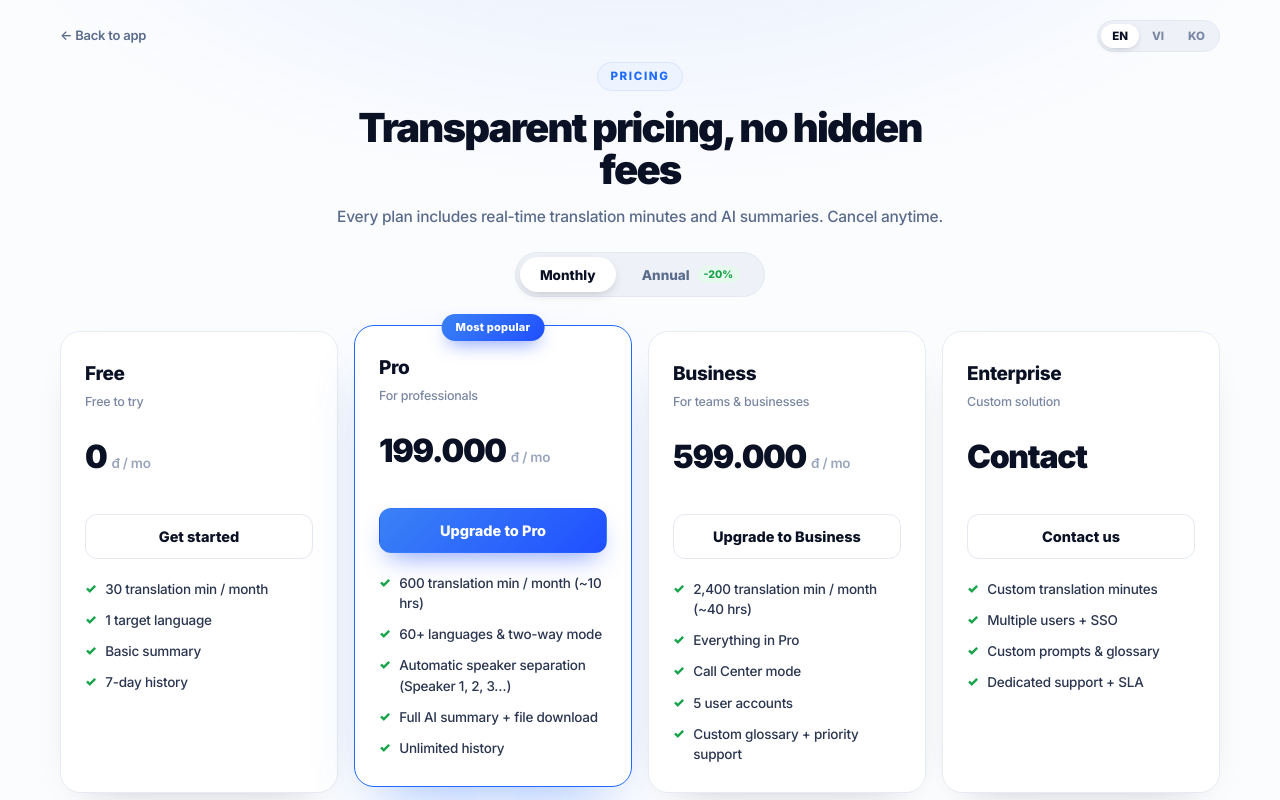
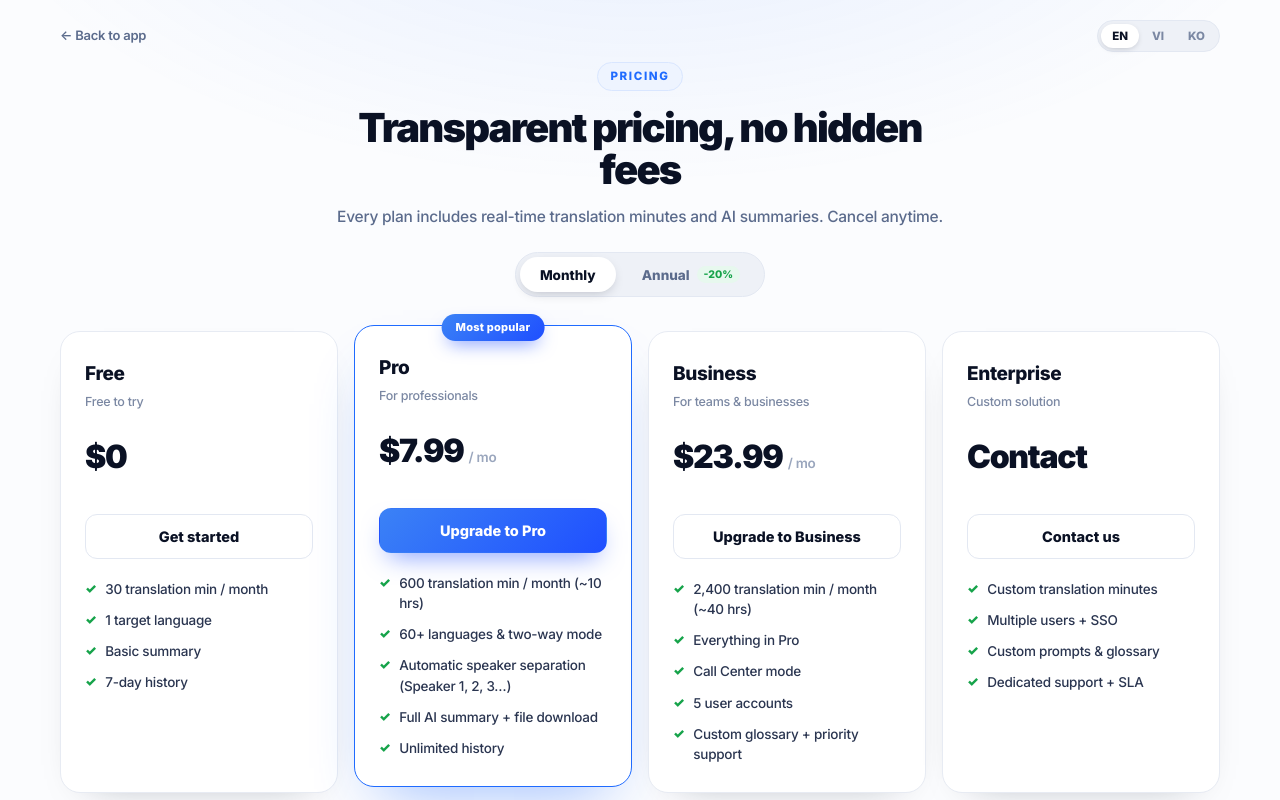
Before and after one commit to james-fsoft/meetAI, a Next.js app: page /pricing in a window 1280 px wide. Shown: the top 800 px of the page. Built offline with nearby package versions, Linux system fonts and the light colour scheme.

Commit message:
Pricing: currency follows language (VI=đ, EN=USD, KO=KRW)
Co-Authored-By: Claude Opus 4.8 <noreply@anthropic.com>

```diff
--- a/app/pricing/page.tsx
+++ b/app/pricing/page.tsx
@@ -4,19 +4,19 @@ import { useState } from "react";
 import { useLang, type Lang } from "@/lib/use-lang";
 import LangSwitch from "../LangSwitch";
 
-// Numeric plan data (prices are in VND, language-independent).
-type PlanBase = {
-  id: string; priceMonthly: string; priceAnnual?: string; annualTotal?: string;
-  highlight?: boolean;
-};
+// Plan identity only — prices live per-language (currency follows the language).
+type PlanBase = { id: string; highlight?: boolean };
 const PLANS: PlanBase[] = [
-  { id: "free", priceMonthly: "0" },
-  { id: "pro", priceMonthly: "199.000", priceAnnual: "159.000", annualTotal: "1.910.000", highlight: true },
-  { id: "business", priceMonthly: "599.000", priceAnnual: "479.000", annualTotal: "5.750.000" },
-  { id: "enterprise", priceMonthly: "—" },
+  { id: "free" },
+  { id: "pro", highlight: true },
+  { id: "business" },
+  { id: "enterprise" },
 ];
 
-type PlanText = { name: string; tagline: string; cta: string; tag?: string; features: string[] };
+type PlanText = {
+  name: string; tagline: string; cta: string; tag?: string; features: string[];
+  priceMonthly?: string; priceAnnual?: string; annualTotal?: string;
+};
 type Dict = {
   back: string; eyebrow: string; h1: string; sub: string;
   monthly: string; annual: string; period: string; contact: string;
@@ -31,18 +31,20 @@ const T: Record<Lang, Dict> = {
   en: {
     back: "← Back to app", eyebrow: "PRICING", h1: "Transparent pricing, no hidden fees",
     sub: "Every plan includes real-time translation minutes and AI summaries. Cancel anytime.",
-    monthly: "Monthly", annual: "Annual", period: "đ / mo", contact: "Contact",
-    billedYear: (x) => `Billed ${x}đ / year`, busy: "Opening…",
+    monthly: "Monthly", annual: "Annual", period: "/ mo", contact: "Contact",
+    billedYear: (x) => `Billed ${x} / year`, busy: "Opening…",
     trust: ["✓ Cancel anytime", "✓ No hidden fees", "✓ Private — we don't sell data"],
     refTitle: "Invite friends — you both get 60 minutes",
     refSub: "Share your referral link. When a friend signs up, you both get 60 free translation minutes. No limit on invites.",
     refCta: "Get invite link →",
     plans: {
-      free: { name: "Free", tagline: "Free to try", cta: "Get started",
+      free: { name: "Free", tagline: "Free to try", cta: "Get started", priceMonthly: "$0",
         features: ["30 translation min / month", "1 target language", "Basic summary", "7-day history"] },
       pro: { name: "Pro", tagline: "For professionals", cta: "Upgrade to Pro", tag: "Most popular",
+        priceMonthly: "$7.99", priceAnnual: "$6.39", annualTotal: "$76.99",
         features: ["600 translation min / month (~10 hrs)", "60+ languages & two-way mode", "Automatic speaker separation (Speaker 1, 2, 3…)", "Full AI summary + file download", "Unlimited history"] },
       business: { name: "Business", tagline: "For teams & businesses", cta: "Upgrade to Business",
+        priceMonthly: "$23.99", priceAnnual: "$19.19", annualTotal: "$229.99",
         features: ["2,400 translation min / month (~40 hrs)", "Everything in Pro", "Call Center mode", "5 user accounts", "Custom glossary + priority support"] },
       enterprise: { name: "Enterprise", tagline: "Custom solution", cta: "Contact us",
         features: ["Custom translation minutes", "Multiple users + SSO", "Custom prompts & glossary", "Dedicated support + SLA"] },
@@ -57,18 +59,20 @@ const T: Record<Lang, Dict> = {
   vi: {
     back: "← Quay lại app", eyebrow: "BẢNG GIÁ", h1: "Giá minh bạch, không phí ẩn",
     sub: "Mọi gói đã gồm phút dịch real-time và tóm tắt AI. Huỷ bất cứ lúc nào.",
-    monthly: "Theo tháng", annual: "Theo năm", period: "đ / tháng", contact: "Liên hệ",
-    billedYear: (x) => `Thanh toán ${x}đ / năm`, busy: "Đang mở…",
+    monthly: "Theo tháng", annual: "Theo năm", period: "/ tháng", contact: "Liên hệ",
+    billedYear: (x) => `Thanh toán ${x} / năm`, busy: "Đang mở…",
     trust: ["✓ Huỷ bất cứ lúc nào", "✓ Không phí ẩn", "✓ Bảo mật — không bán dữ liệu"],
     refTitle: "Mời bạn bè — cả hai cùng được tặng 60 phút",
     refSub: "Chia sẻ link giới thiệu của bạn. Khi bạn bè đăng ký, cả hai nhận thêm 60 phút dịch miễn phí. Không giới hạn số lượt mời.",
     refCta: "Lấy link mời →",
     plans: {
-      free: { name: "Free", tagline: "Dùng thử miễn phí", cta: "Bắt đầu",
+      free: { name: "Free", tagline: "Dùng thử miễn phí", cta: "Bắt đầu", priceMonthly: "0đ",
         features: ["30 phút dịch / tháng", "1 ngôn ngữ đích", "Tóm tắt cơ bản", "Lịch sử 7 ngày"] },
       pro: { name: "Pro", tagline: "Cho cá nhân chuyên nghiệp", cta: "Nâng cấp Pro", tag: "Phổ biến nhất",
+        priceMonthly: "199.000đ", priceAnnual: "159.000đ", annualTotal: "1.910.000đ",
         features: ["600 phút dịch / tháng (~10 giờ)", "Đa ngôn ngữ 60+ & chế độ song ngữ", "Tách giọng tự động (Speaker 1, 2, 3…)", "Tóm tắt AI đầy đủ + tải file", "Lịch sử không giới hạn"] },
       business: { name: "Business", tagline: "Cho đội nhóm & doanh nghiệp", cta: "Nâng cấp Business",
+        priceMonthly: "599.000đ", priceAnnual: "479.000đ", annualTotal: "5.750.000đ",
         features: ["2.400 phút dịch / tháng (~40 giờ)", "Toàn bộ tính năng Pro", "Call Center mode", "5 tài khoản người dùng", "Từ điển riêng + hỗ trợ ưu tiên"] },
       enterprise: { name: "Enterprise", tagline: "Giải pháp theo nhu cầu", cta: "Liên hệ",
         features: ["Phút dịch tuỳ chỉnh", "Nhiều người dùng + SSO", "Tuỳ chỉnh prompt & từ điển", "Dedicated support + SLA"] },
@@ -77,24 +81,26 @@ const T: Record<Lang, Dict> = {
       { q: "“Phút dịch” là gì?", a: "Số phút âm thanh được dịch trực tiếp hoặc tạo biên bản. Họp 30 phút = 30 phút dịch. Hạn mức làm mới mỗi tháng." },
       { q: "Đa ngôn ngữ và song ngữ khác gì?", a: "Đa ngôn ngữ: tự nhận diện rồi dịch sang 1 ngôn ngữ. Song ngữ: chọn 2 ngôn ngữ, nói tiếng nào ra tiếng còn lại." },
       { q: "Trả theo năm tiết kiệm bao nhiêu?", a: "Trả theo năm được giảm 20% so với trả tháng — tương đương được tặng hơn 2 tháng dùng miễn phí." },
-      { q: "Đổi hoặc huỷ gói được không?", a: "Được. Nâng/hạ/huỷ bất cứ lúc nào, dùng đến hết chu kỳ đã trả." },
+      { q: "Đổi hoặc huỷ gói được không?", a: "Được. Nâng/hạ/huỷ bất cứ lúc nào, dùng đến hết chu kỳ đã thanh toán." },
     ],
   },
   ko: {
     back: "← 앱으로", eyebrow: "요금제", h1: "투명한 가격, 숨은 비용 없음",
     sub: "모든 요금제에 실시간 번역 시간과 AI 요약이 포함됩니다. 언제든 해지 가능합니다.",
-    monthly: "월간", annual: "연간", period: "đ / 월", contact: "문의",
-    billedYear: (x) => `연 ${x}đ 청구`, busy: "여는 중…",
+    monthly: "월간", annual: "연간", period: "/ 월", contact: "문의",
+    billedYear: (x) => `연 ${x} 청구`, busy: "여는 중…",
     trust: ["✓ 언제든 해지", "✓ 숨은 비용 없음", "✓ 데이터 미판매"],
     refTitle: "친구 초대 — 둘 다 60분 추가",
     refSub: "추천 링크를 공유하세요. 친구가 가입하면 둘 다 60분 무료 번역을 받습니다. 초대 횟수 제한 없음.",
     refCta: "초대 링크 받기 →",
     plans: {
-      free: { name: "Free", tagline: "무료 체험", cta: "시작하기",
+      free: { name: "Free", tagline: "무료 체험", cta: "시작하기", priceMonthly: "₩0",
         features: ["월 30분 번역", "대상 언어 1개", "기본 요약", "7일 기록"] },
       pro: { name: "Pro", tagline: "전문가용", cta: "Pro 업그레이드", tag: "가장 인기",
+        priceMonthly: "₩9,900", priceAnnual: "₩7,900", annualTotal: "₩94,900",
         features: ["월 600분 번역 (~10시간)", "60개 이상 언어 & 양방향 모드", "자동 화자 분리 (Speaker 1, 2, 3…)", "전체 AI 요약 + 파일 다운로드", "무제한 기록"] },
       business: { name: "Business", tagline: "팀 & 기업용", cta: "Business 업그레이드",
+        priceMonthly: "₩29,900", priceAnnual: "₩23,900", annualTotal: "₩286,900",
         features: ["월 2,400분 번역 (~40시간)", "Pro의 모든 기능", "콜센터 모드", "사용자 계정 5개", "맞춤 사전 + 우선 지원"] },
       enterprise: { name: "Enterprise", tagline: "맞춤 솔루션", cta: "문의하기",
         features: ["맞춤 번역 시간", "다중 사용자 + SSO", "맞춤 프롬프트 & 사전", "전담 지원 + SLA"] },
@@ -130,12 +136,6 @@ export default function Pricing() {
     }
   }
 
-  function priceOf(p: PlanBase) {
-    if (p.id === "enterprise") return t.contact;
-    if (p.id === "free") return p.priceMonthly;
-    return billing === "annual" && p.priceAnnual ? p.priceAnnual : p.priceMonthly;
-  }
-
   return (
     <main style={S.wrap}>
       <div style={S.topRow}>
@@ -159,18 +159,21 @@ export default function Pricing() {
       <section style={S.grid}>
         {PLANS.map((p) => {
           const tx = t.plans[p.id];
-          const isMoney = p.id !== "enterprise" && p.id !== "free";
+          const isPaid = p.id === "pro" || p.id === "business";
+          const price = p.id === "enterprise"
+            ? t.contact
+            : (billing === "annual" && tx.priceAnnual ? tx.priceAnnual : tx.priceMonthly);
           return (
             <div key={p.id} style={{ ...S.card, ...(p.highlight ? S.cardHi : {}) }}>
               {tx.tag && <div style={S.tag}>{tx.tag}</div>}
               <div style={S.name}>{tx.name}</div>
               <div style={S.tagline}>{tx.tagline}</div>
               <div style={S.priceRow}>
-                <span style={S.price}>{priceOf(p)}</span>
-                {p.id !== "enterprise" && <span style={S.period}>{t.period}</span>}
+                <span style={S.price}>{price}</span>
+                {isPaid && <span style={S.period}>{t.period}</span>}
               </div>
               <div style={S.annualNote}>
-                {billing === "annual" && isMoney && p.annualTotal ? t.billedYear(p.annualTotal) : " "}
+                {billing === "annual" && isPaid && tx.annualTotal ? t.billedYear(tx.annualTotal) : " "}
               </div>
               <button onClick={() => choose(p)} disabled={busy === p.id} style={{ ...S.cta, ...(p.highlight ? S.ctaHi : {}) }}>
                 {busy === p.id ? t.busy : tx.cta}
```
